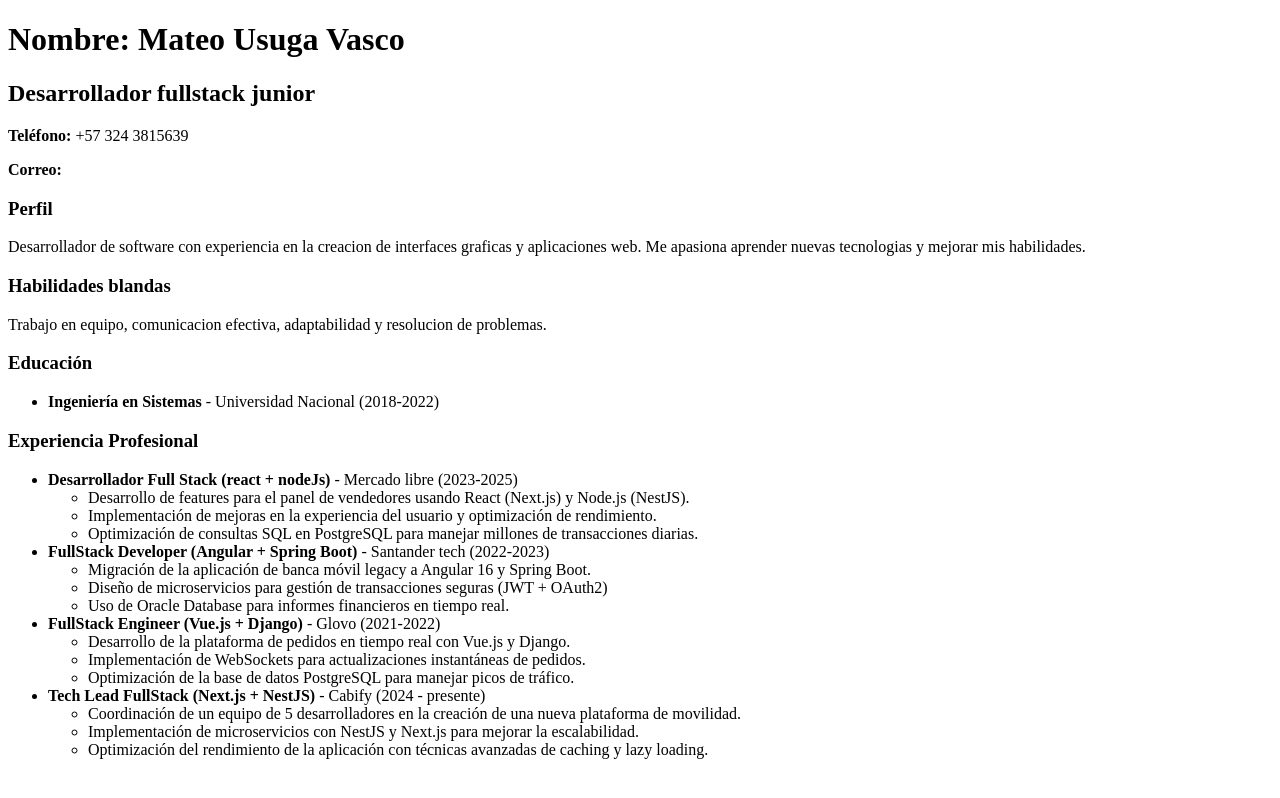
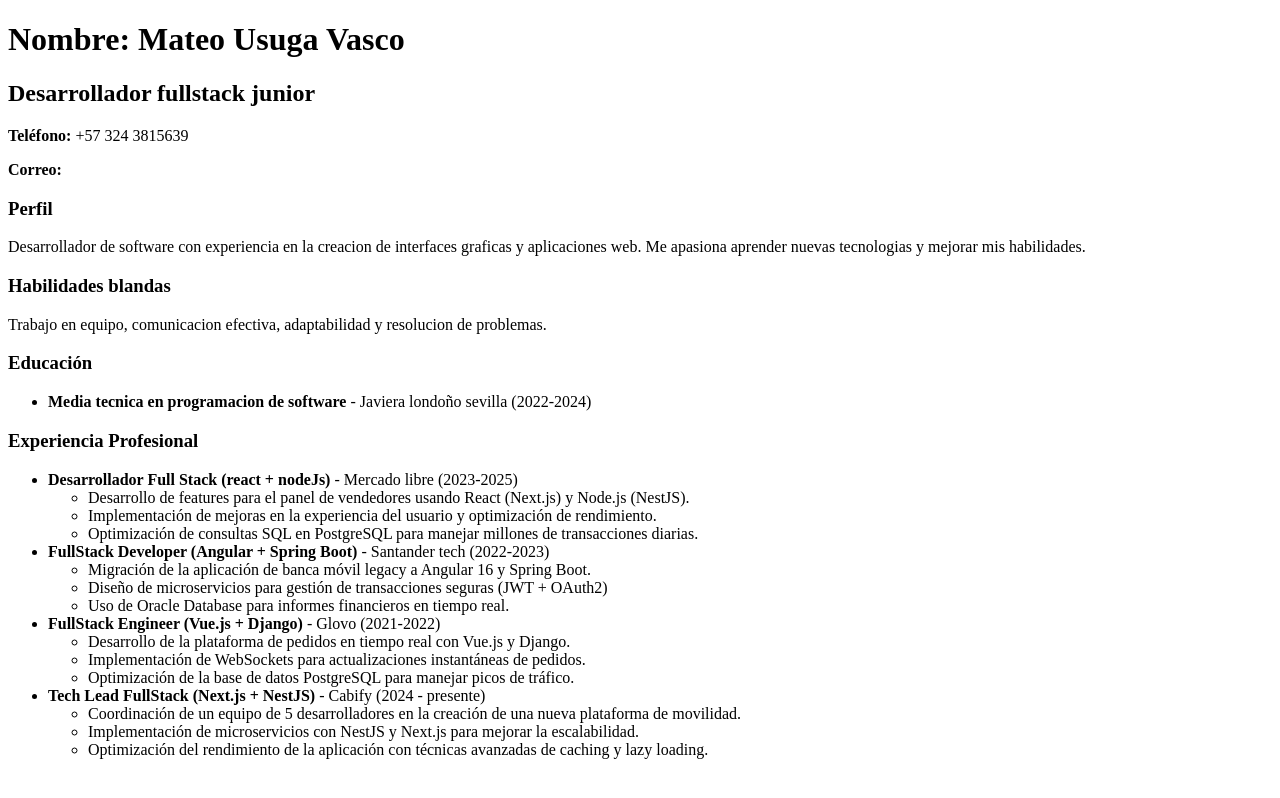
Before and after one commit to mateousug/creacion_anidacion_react, a React (Vite) app: page / in a window 1280 px wide. Built offline with nearby package versions, Linux system fonts and the light colour scheme.

Commit message:
componente educacion con informacion actualizada

```diff
--- a/src/components/Educacion.jsx
+++ b/src/components/Educacion.jsx
@@ -4,7 +4,7 @@ export default function Educacion() {
       <h3>Educación</h3>
       <ul>
         <li>
-          <strong>Ingeniería en Sistemas</strong> - Universidad Nacional (2018-2022)
+          <strong>Media tecnica en programacion de software</strong> - Javiera londoño sevilla (2022-2024)
         </li>
       </ul>
     </section>
```
Also changed, not shown: 1 other file (tests, documents, lock files or other folders).
